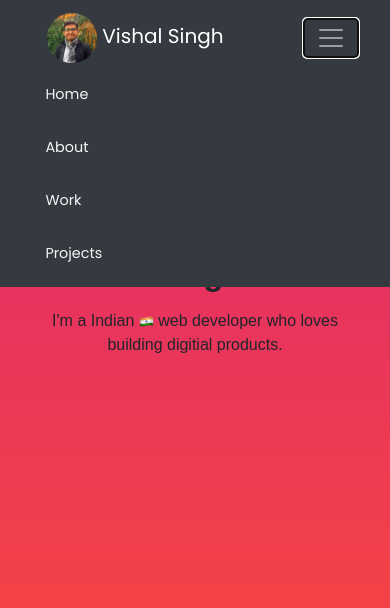
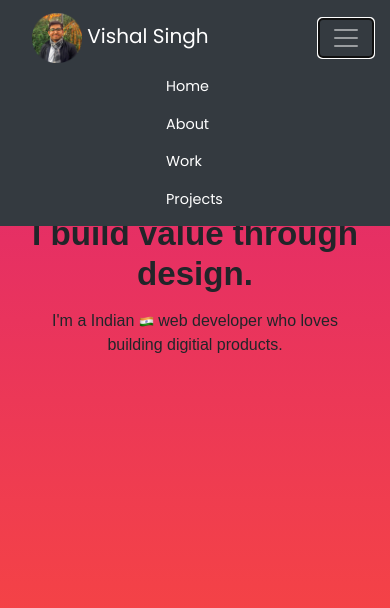
Before and after one commit to vishalsinghhh/New-Portfolio, a plain HTML site: page index.html in a window 390 px wide. Both pictures are taken after a click on the button "Toggle navigation". Shown: the top 608 px of the page. Drawn offline with nearby package versions, Linux system fonts and the light colour scheme.

Commit message:
navbar changes

```diff
--- a/index.html
+++ b/index.html
@@ -49,44 +49,25 @@
       </div>
     </div>
   </div>
+
   <div class="mainbody" id="MainBody">
     <header>
-      <nav class="navbar fixed-top navbar-light bg-light">
-        <a class="navbar-brand" href="#">Fixed top</a>
-      </nav>
+
       <div class="container-fluid p-0">
-        <nav class="navbar fixed-top navbar-dark bg-dark">
+        <!-- <nav class="navbar fixed-top navbar-dark bg-dark"> -->
+        <nav class="navbar fixed-top navbar-expand-lg navbar-dark bg-dark">
           <div class="container-fluid">
             <a class="navbar-brand" href="#"><img src="img/myself.png" alt="" width="50px"> Vishal Singh</a>
-            <button class="navbar-toggler" type="button" data-bs-toggle="collapse" data-bs-target="#navbarNav"
-              aria-controls="navbarNav" aria-expanded="false" aria-label="Toggle navigation">
+            <button class="navbar-toggler" type="button" data-bs-toggle="collapse" data-bs-target="#navbarNavAltMarkup" aria-controls="navbarNavAltMarkup" aria-expanded="false" aria-label="Toggle navigation">
               <span class="navbar-toggler-icon"></span>
             </button>
-            <div class="collapse navbar-collapse" id="navbarNav">
-              <div class="mr-auto"></div>
-              <ul class="navbar-nav">
-                <li class="nav-item">
-                  <a class="nav-link1 active" aria-current="page" href="#">Home</a>
-                </li>
-                <li class="nav-item">
-                  <a class="nav-link2" href="#" id="about-link">About</a>
-                </li>
-                <li class="nav-item">
-                  <a class="nav-link3" href="#">Work</a>
-                </li>
-                <li class="nav-item">
-                  <a class="nav-link4" href="#">Projects</a>
-                </li>
-                <!-- <li class="nav-item dropdown">
-                        <div class="dropdown">
-                            <a href="#" class="nav-links">Projects</a>
-                            <div class="dropdown-content">
-                                <a href="#">Websites</a>
-                                <a href="#">Games</a>
-                            </div>
-                        </div>
-                    </li> -->
-              </ul>
+            <div class="collapse navbar-collapse" id="navbarNavAltMarkup">
+              <div class="navbar-nav">
+                <a class="nav-link active" aria-current="page" href="#">Home</a>
+                <a class="nav-link active" href="#">About</a>
+                <a class="nav-link active" href="#">Work</a>
+                <a class="nav-link active" href="#">Projects</a>
+              </div>
             </div>
           </div>
         </nav>
--- a/style.css
+++ b/style.css
@@ -69,7 +69,7 @@ nav {
   list-style: none;
 }
 
-.nav-links a {
+.nav-link a {
   color: rgb(226, 226, 226);
   text-decoration: none;
   letter-spacing: 3px;
@@ -124,9 +124,17 @@ nav {
       cursor: pointer;
   }
 }
+.nav-link{
+  margin-left: 150px;
 
+}
 .nav-active {
       transform: translateX(0%);
+      /* background-color: white; */
+}
+.navbar-nav a:hover{
+  background: linear-gradient(to bottom, #dd2476, #ff512f);
+  border-radius: 20px;
 }
 
 @keyframes navLinkFade {
@@ -172,6 +180,13 @@ header a {
   font-size: 0.9em;
   color: whitesmoke;
 }
+
+/* .nav-link01{
+padding: 50px 0px 0px 50px;
+} */
+
+
+
 
 .dropdown-content {
   display: none;
@@ -228,7 +243,6 @@ header .row .col-md-5 img {
 
 header {
   background: #ff512f;
-  /* fallback for old browsers */
   background: var(--bggradient);
 }
 
```
